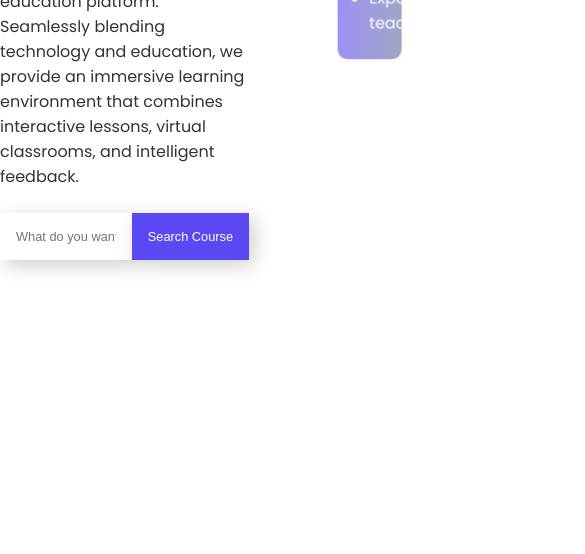
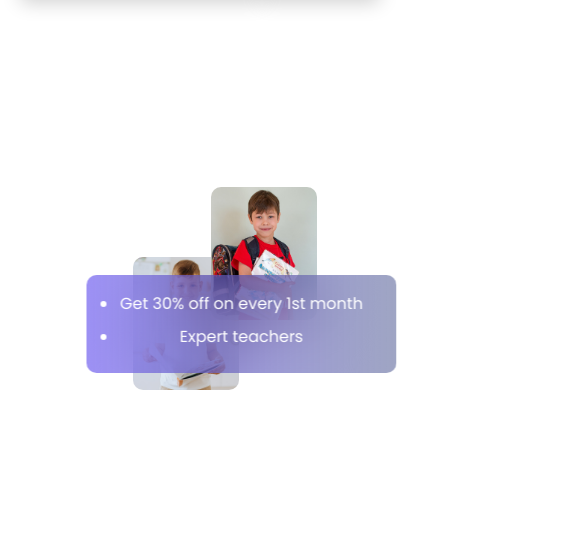
Before and after one commit to aminfarzinrad/mini-project-07-education-website, a plain HTML site: page index.html in a window 390 px wide. Shown: the part 531-1085 px from the top of the page, 585 px wide, since content can reach past the window. Before the commit the page ends 844 px from the top, so only its background shows below. Drawn offline with Linux system fonts and the light colour scheme.

Commit message:
add media

```diff
--- a/css/app.css
+++ b/css/app.css
@@ -18,6 +18,7 @@ a{
 .container{
     max-width: 1200px;
     margin: 0 auto;
+    padding: 0 1rem;
 }
 /* header */
 .header{
@@ -67,7 +68,7 @@ a{
     grid-template-columns: repeat(2, 1fr);
     max-width: 100%;
     grid-gap: 5rem;
-    min-height: calc(100vh - 100px);
+    margin-top: 8rem;
 }
 /* main-left */
 .left-main{
@@ -127,7 +128,7 @@ a{
 }
 .img-right-main{
     width: 100%;
-    max-width: 300px;
+    max-width: 310px;
     border-radius: 10px;
 }
 .img-1{}
@@ -153,3 +154,30 @@ a{
     margin-bottom: 0.5rem;
     list-style: disc;
 }
+/* media */
+@media screen and (max-width:990px) {
+    .main{
+        grid-template-columns: repeat(1,1fr);
+        grid-template-rows: repeat(2,1fr);
+        text-align: center;
+        margin-top: 3rem;
+        grid-gap: 6rem;
+    }
+    .form{
+        justify-content: center;
+    }
+    .img-1{
+        transform: translateX(117px);
+    }
+}
+@media screen and (max-width:849px){
+    .main{
+        margin-top: 0px;
+    }
+    .img-right-main{
+        width: 65%;
+    }
+    .header-right{
+        display: none;
+    }
+}
```
Also changed, not shown: index.html (+2 -2 lines).
